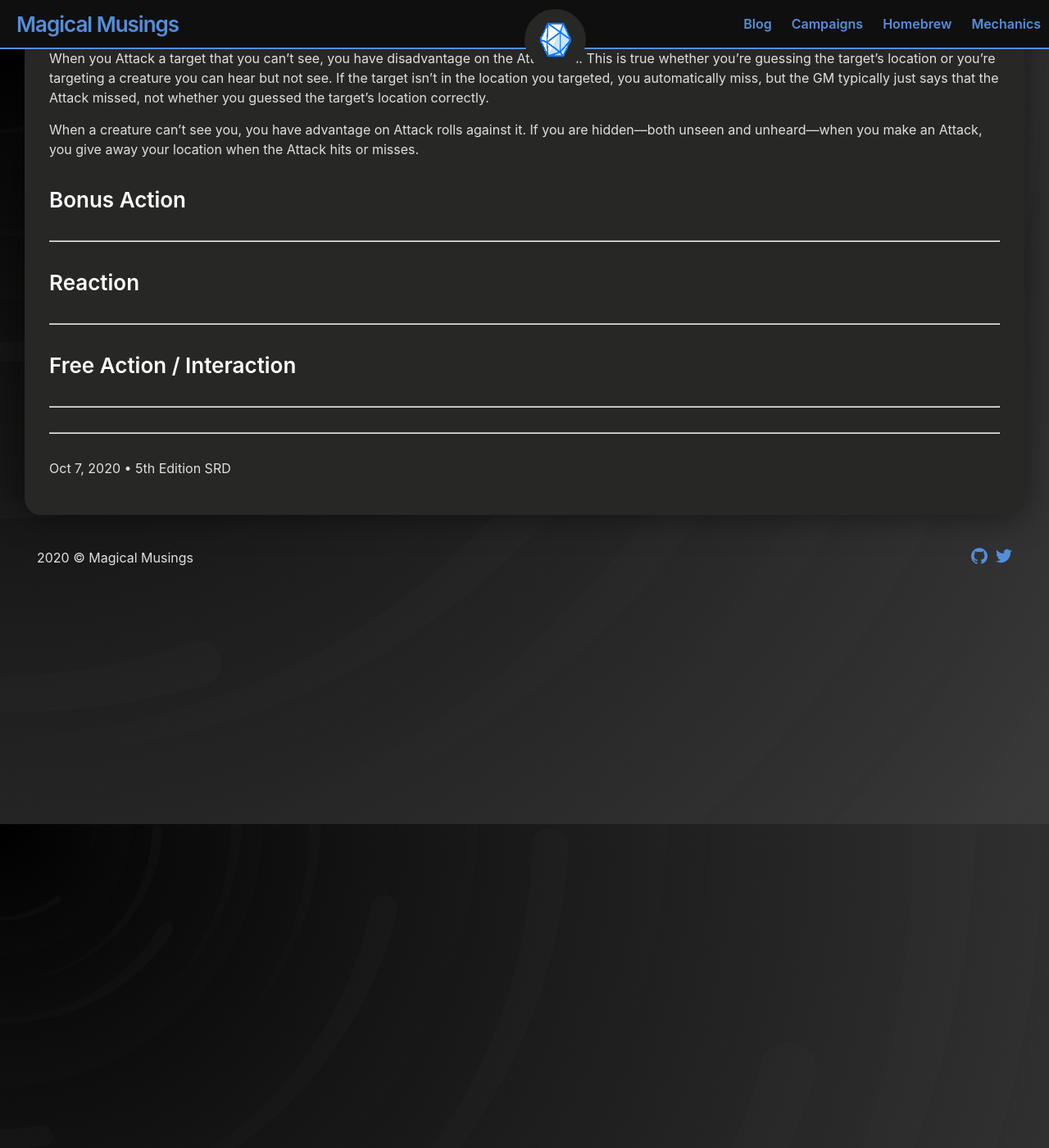
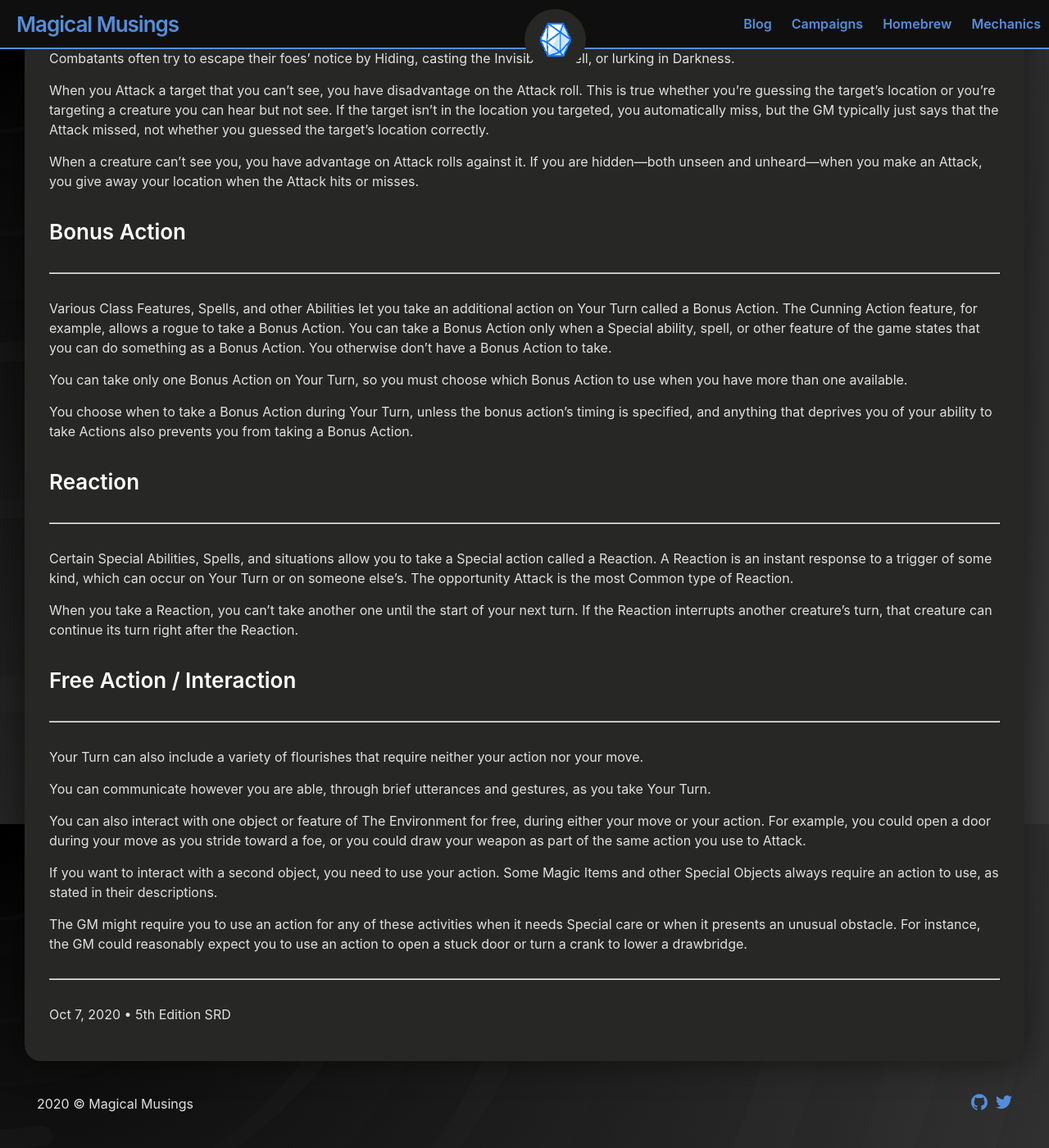
Before and after one commit to andersthemagi/magicalmusings.github.io, a Jekyll site: the page built from _posts/2020-10-07-mechanics-combat.md, in a window 1280 px wide and 1400 px high, scrolled down 13395 px. Shown: the whole window at 82% size. Built offline with Jekyll 4.4.1, drawn with Linux system fonts in a browser that asks for light colours; some of the changed text lies outside the part shown.

Commit message:
Update 2020-10-07-mechanics-combat.md

```diff
--- a/_posts/2020-10-07-mechanics-combat.md
+++ b/_posts/2020-10-07-mechanics-combat.md
@@ -13,6 +13,8 @@
 * TOC
 {:toc}
 </div>
+
+***Adapted from<a href="https://roll20.net/compendium/dnd5e/Combat#content">Roll20's 5e SRD on Combat</a>***
 
 A typical combat encounter is a clash between two sides, a Flurry of weapon swings, feints, parries, footwork, and Spellcasting. The game organizes the chaos of combat into a cycle of rounds and turns. A round represents about 6 seconds in the game world. During a round, each participant in a battle takes a turn. The order of turns is determined at the beginning of a combat encounter, when everyone rolls Initiative. Once everyone has taken a turn, the fight continues to the next round if neither side has defeated the other.
 
@@ -50,7 +52,7 @@
      width="350px"
      alt="Combat Quick Reference"
      style="float: right; margin-left: 50px;
-     margin-right: 10px;">
+     margin-right: 50px;">
 
 ## Your Turn
 
@@ -512,10 +514,30 @@
 
 <hr>
 
+Various Class Features, Spells, and other Abilities let you take an additional action on Your Turn called a Bonus Action. The Cunning Action feature, for example, allows a rogue to take a Bonus Action. You can take a Bonus Action only when a Special ability, spell, or other feature of the game states that you can do something as a Bonus Action. You otherwise don’t have a Bonus Action to take.
+
+You can take only one Bonus Action on Your Turn, so you must choose which Bonus Action to use when you have more than one available.
+
+You choose when to take a Bonus Action during Your Turn, unless the bonus action’s timing is specified, and anything that deprives you of your ability to take Actions also prevents you from taking a Bonus Action.
+
 ### Reaction
 
 <hr>
 
+Certain Special Abilities, Spells, and situations allow you to take a Special action called a Reaction. A Reaction is an instant response to a trigger of some kind, which can occur on Your Turn or on someone else’s. The opportunity Attack is the most Common type of Reaction.
+
+When you take a Reaction, you can’t take another one until the start of your next turn. If the Reaction interrupts another creature’s turn, that creature can continue its turn right after the Reaction.
+
 ### Free Action / Interaction
 
 <hr>
+
+Your Turn can also include a variety of flourishes that require neither your action nor your move.
+
+You can communicate however you are able, through brief utterances and gestures, as you take Your Turn.
+
+You can also interact with one object or feature of The Environment for free, during either your move or your action. For example, you could open a door during your move as you stride toward a foe, or you could draw your weapon as part of the same action you use to Attack.
+
+If you want to interact with a second object, you need to use your action. Some Magic Items and other Special Objects always require an action to use, as stated in their descriptions.
+
+The GM might require you to use an action for any of these activities when it needs Special care or when it presents an unusual obstacle. For instance, the GM could reasonably expect you to use an action to open a stuck door or turn a crank to lower a drawbridge.
```
